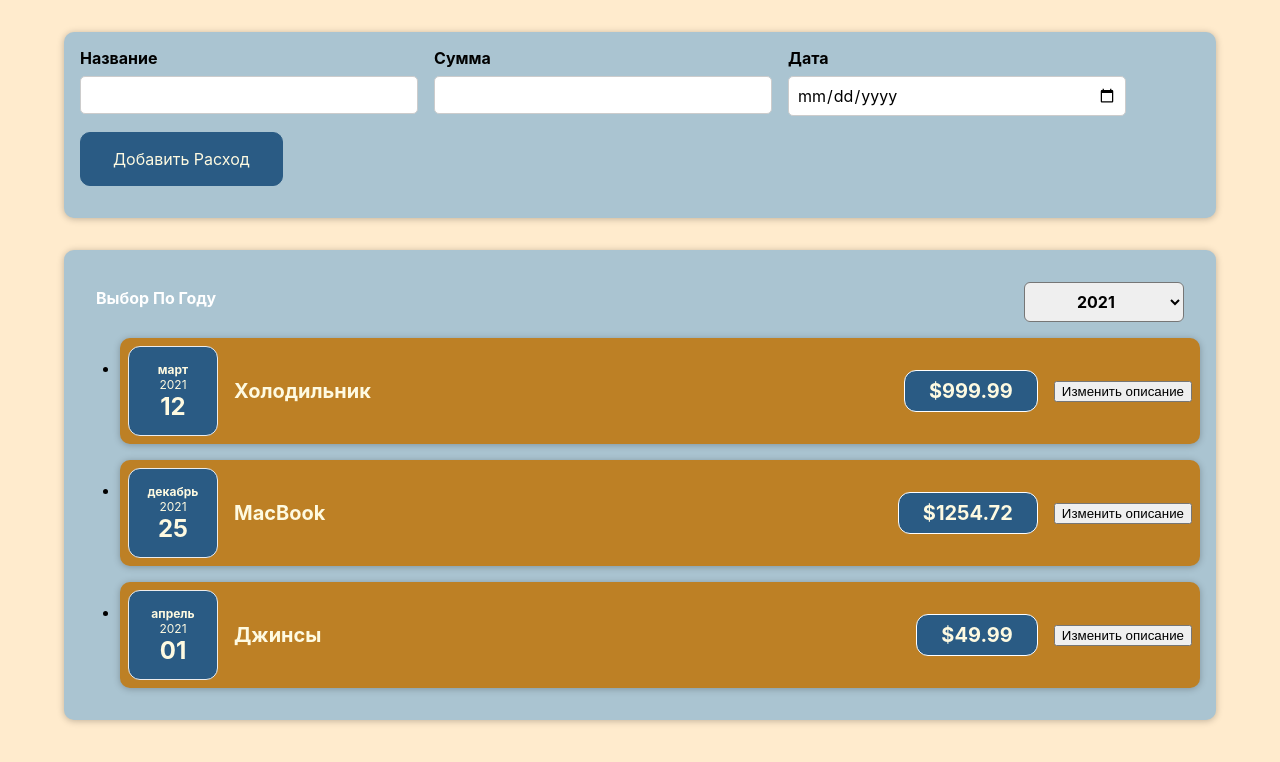
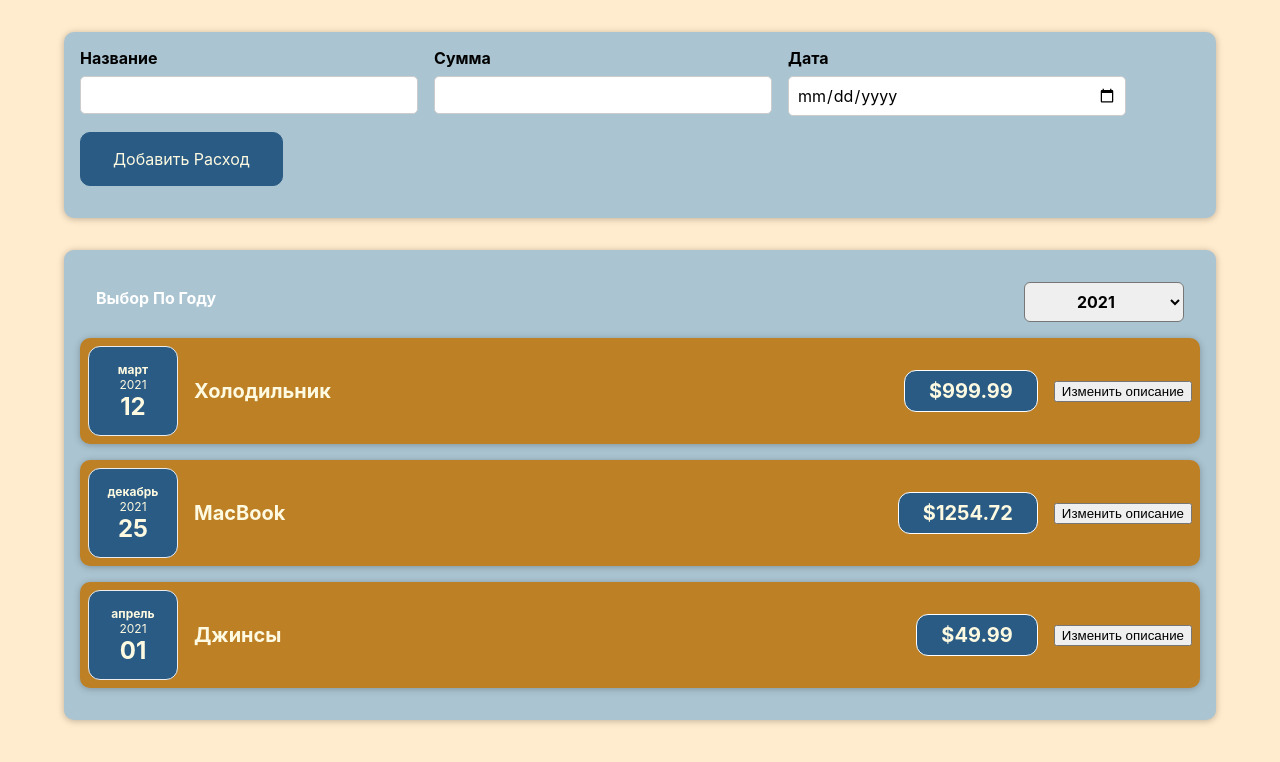
Before and after one commit to marchell93/react-course-app, a React (Create React App) app: page / in a window 1280 px wide. Shown: the top 762 px of the page. Built offline with nearby package versions, Linux system fonts and the light colour scheme.

Commit message:
Забыл подключить стили к компоненту

```diff
--- a/src/components/Costs/CostList.css
+++ b/src/components/Costs/CostList.css
@@ -1,5 +1,4 @@
-ul,
-li {
+.cost-list {
   list-style: none;
   padding: 0;
 }
--- a/src/components/Costs/CostList.js
+++ b/src/components/Costs/CostList.js
@@ -1,4 +1,5 @@
 import CostItem from "./CostItem";
+import "./CostList.css";
 
 const CostList = (props) => {
   if (props.costs.length === 0) {
```
